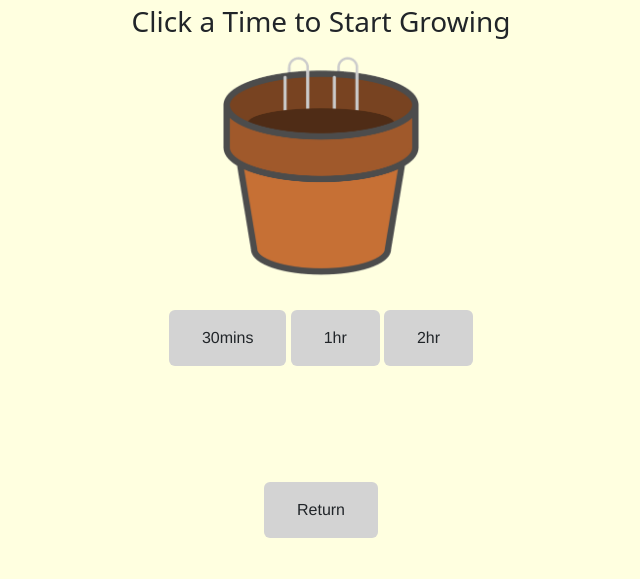
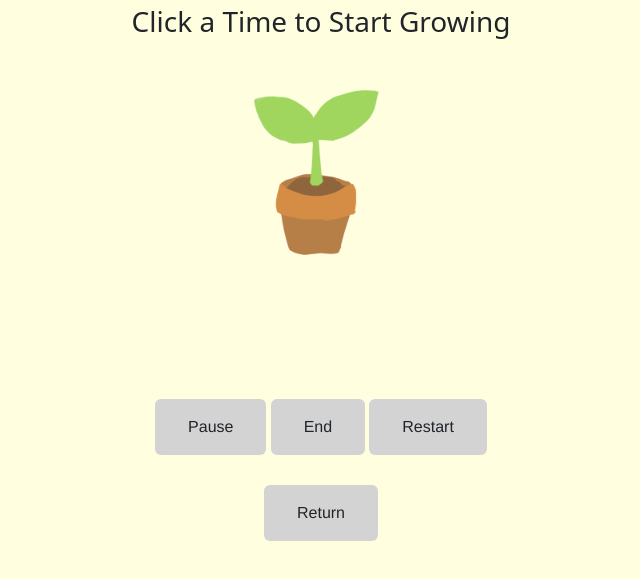
Before and after one commit to Amberdong27/2024SDD-Amber.D-Grow, a plain HTML site: page timer.html in a window 1280 px wide. Both pictures are taken after a click on the button "30mins". Shown: the part 51-630 px from the top of the page, without its empty margins (319-959 px from the left). Drawn offline with nearby package versions, Linux system fonts and the light colour scheme.

Commit message:
Long Method to disabling and hiding buttons
Still trying to figure out a faster way in processing this

```diff
--- a/globalStyle.css
+++ b/globalStyle.css
@@ -12,9 +12,13 @@ h1 {
     font-family: Helvetica, sans-serif;
     font-size: 40px;
 }
-#Pause {
+#pause {
     visibility:hidden;
 }
-#End {
+#end {
     visibility:hidden;
 }
+
+#restart {
+    visibility:hidden;
+}
--- a/timer.html
+++ b/timer.html
@@ -27,8 +27,9 @@
             <button id="B3" type="button" class="btn" onclick="Timer3()">2hr</button>
           </div>
           <div class="col" id="option">
-            <button id="Pause" type="button" class="btn" onclick="Pause()" disabled>Pause</button>
-            <button id="End" type = "button" class="btn" onclick="End()" disabled>End</button>
+            <button id="pause" type="button" class="btn" onclick="Pause()" disabled>Pause</button>
+            <button id="end" type = "button" class="btn" onclick="End()" disabled>End</button>
+            <button id="restart" type = "button" class="btn" onclick="Restart()" disabled>Restart</button>
           </div>
           <div class="col-13">
             <a href= 'index.html'>
--- a/timer.js
+++ b/timer.js
@@ -1,30 +1,31 @@
-var B1 = document.getElementById('B1');
-var B2 = document.getElementById('B2');
-var B3 = document.getElementById('B3');
-var pause = document.getElementById('Pause');
-var end = document.getElementById('End');
-
 function Timer1 () {
+  document.getElementById('plantGraphic').src = "/images/altpot.gif";
+  document.getElementById('B1').disabled = true;
+  document.getElementById('B1').style.visibility = "hidden";
+  document.getElementById('B2').disabled = true;
+  document.getElementById('B2').style.visibility = "hidden";
+  document.getElementById('B3').disabled = true;
+  document.getElementById('B3').style.visibility = "hidden";
+  document.getElementById('pause').disabled = false;
+  document.getElementById('pause').style.visibility = "visible";
+  document.getElementById('end').disabled = false;
+  document.getElementById('end').style.visibility = "visible";
+  document.getElementById('restart').disabled = false;
+  document.getElementById('restart').style.visibility = "visible";
 
 
-  /* document.getElementById('plantGraphic').src = "/images/altpot.gif";
-  document.getElementById('B1').disabled = true;
-  document.getElementById('B2').disabled = true;
-  document.getElementById('B3').disabled = true;
-  document.getElementById('Pause').disabled = false;
-  document.getElementById('Pause').style.visibility = "visible"; */
 }
 
 function Timer2 () {
-  document.getElementById('plantGraphic').src = "/images/altpot.gif";
+  /*document.getElementById('plantGraphic').src = "/images/altpot.gif";
   document.getElementById('B1').disabled = true;
   document.getElementById('B2').disabled = true;
-  document.getElementById('B3').disabled = true;
+  document.getElementById('B3').disabled = true; */
 }
 
 function Timer3 () {
-  document.getElementById('plantGraphic').src = "/images/altpot.gif";
+ /* document.getElementById('plantGraphic').src = "/images/altpot.gif";
   document.getElementById('B1').disabled = true;
   document.getElementById('B2').disabled = true;
-  document.getElementById('B3').disabled = true;
+  document.getElementById('B3').disabled = true; */
 }
```
